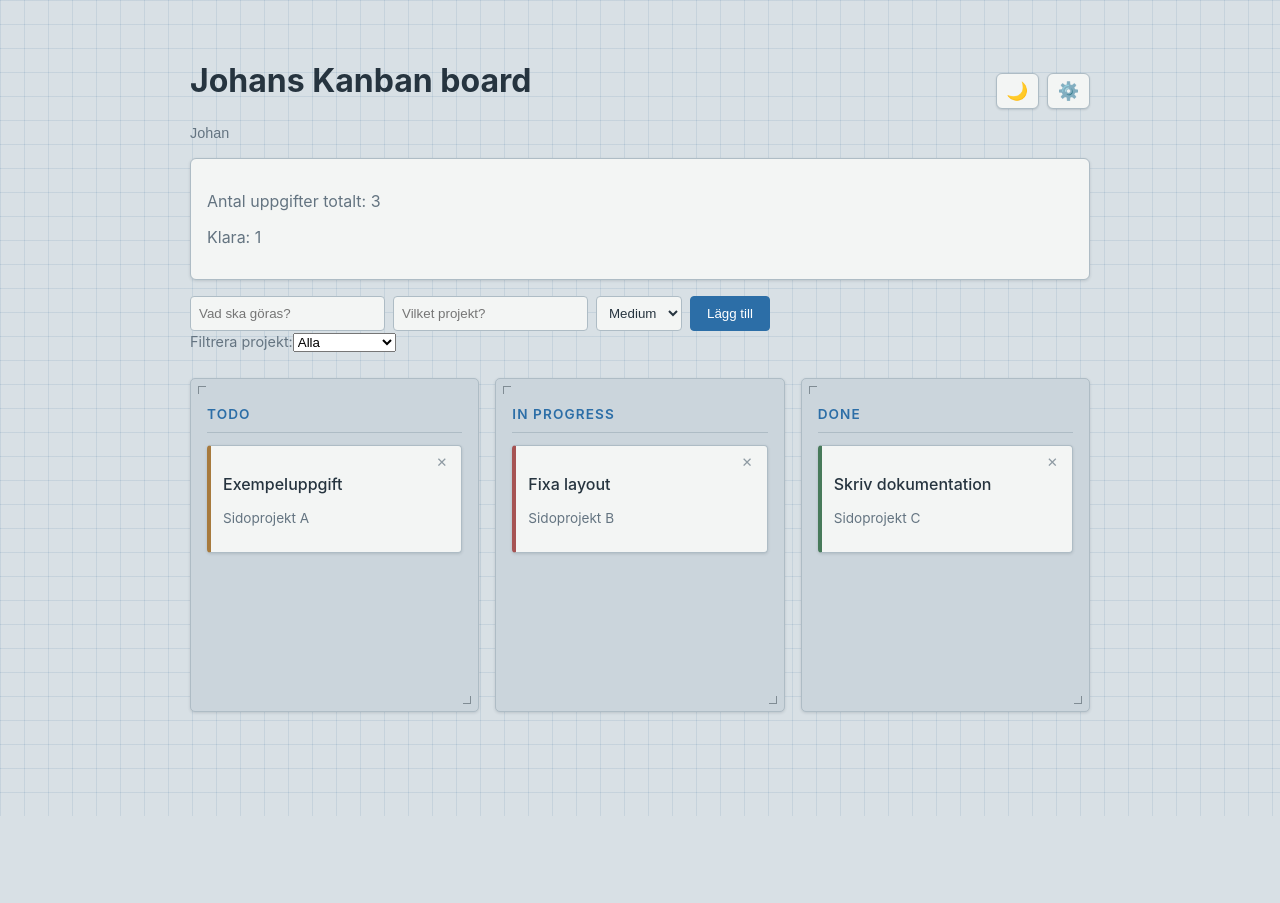
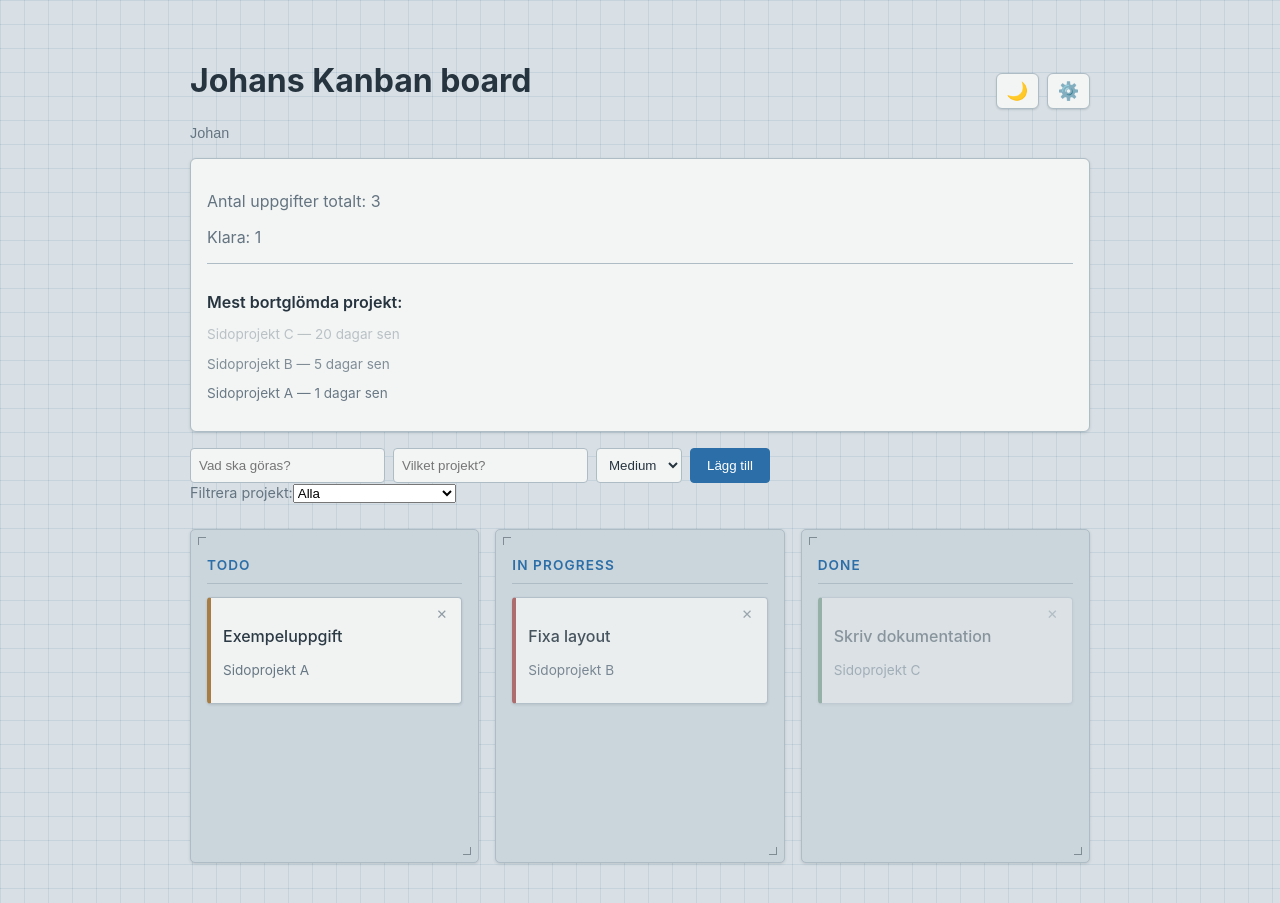
Before and after one commit to gurkvatten/labb2todo, a Vue app: page / in a window 1280 px wide. Both pictures are taken after a click on the button "⚙️". Before the commit the page ends 816 px from the top, so only its background shows below. Built offline with nearby package versions, Linux system fonts and the light colour scheme.

Commit message:
added project staleness function

```diff
--- a/src/App.vue
+++ b/src/App.vue
@@ -1,10 +1,12 @@
 <script setup>
 import { ref, computed, watch, onMounted } from 'vue'
 
+const DAY_MS = 1000 * 60 * 60 * 24
+
 const tasks = ref([
-  { id: 1, title: 'Exempeluppgift', project: 'Sidoprojekt A', status: 'todo', priority: 'medium' },
-  { id: 2, title: 'Fixa layout', project: 'Sidoprojekt B', status: 'in-progress', priority: 'high' },
-  { id: 3, title: 'Skriv dokumentation', project: 'Sidoprojekt C', status: 'done', priority: 'low' },
+  { id: 1, title: 'Exempeluppgift', project: 'Sidoprojekt A', status: 'todo', priority: 'medium', updatedAt: Date.now() - 1 * DAY_MS },
+  { id: 2, title: 'Fixa layout', project: 'Sidoprojekt B', status: 'in-progress', priority: 'high', updatedAt: Date.now() - 5 * DAY_MS },
+  { id: 3, title: 'Skriv dokumentation', project: 'Sidoprojekt C', status: 'done', priority: 'low', updatedAt: Date.now() - 20 * DAY_MS },
 ])
 
 let nextId = 4
@@ -63,6 +65,39 @@ const todoTasks = computed(() => filteredTasks.value.filter(t => t.status === 't
 const inProgressTasks = computed(() => filteredTasks.value.filter(t => t.status === 'in-progress'))
 const doneTasks = computed(() => filteredTasks.value.filter(t => t.status === 'done'))
 
+
+function daysSince(timestamp) {
+  if (!timestamp) return 0
+  return Math.floor((Date.now() - timestamp) / DAY_MS)
+}
+
+function opacityFromDays(days) {
+  return Math.max(0.4, 1 - days * 0.04)
+}
+
+const projectActivity = computed(() => {
+  return uniqueProjects.value
+    .map(project => {
+      const projectTasks = tasks.value.filter(t => t.project === project)
+      const lastUpdated = Math.max(...projectTasks.map(t => t.updatedAt || 0))
+      return { project, days: daysSince(lastUpdated) }
+    })
+    .sort((a, b) => b.days - a.days)
+})
+
+function projectDays(project) {
+  const entry = projectActivity.value.find(p => p.project === project)
+  return entry ? entry.days : 0
+}
+
+function cardStyle(task) {
+  return {
+    borderLeft: '4px solid ' + priorityColor(task.priority),
+    opacity: opacityFromDays(daysSince(task.updatedAt)),
+  }
+}
+
+
 function addTask() {
   if (!newTask.value.title.trim()) return
 
@@ -72,6 +107,7 @@ function addTask() {
     project: newTask.value.project,
     priority: newTask.value.priority,
     status: 'todo',
+    updatedAt: Date.now(),
   })
 
   newTask.value = { title: '', project: '', priority: 'medium' }
@@ -89,6 +125,7 @@ function onDrop(newStatus) {
   const task = tasks.value.find(t => t.id === draggedTaskId.value)
   if (task) {
     task.status = newStatus
+    task.updatedAt = Date.now()
   }
   draggedTaskId.value = null
 }
@@ -116,6 +153,17 @@ function priorityColor(priority) {
     <div v-if="showSettings" class="settings">
       <p>Antal uppgifter totalt: {{ tasks.length }}</p>
       <p>Klara: {{ doneTasks.length }}</p>
+
+      <div class="stale-projects">
+        <p class="stale-heading">Mest bortglömda projekt:</p>
+        <p
+          v-for="item in projectActivity"
+          :key="item.project"
+          :style="{ opacity: opacityFromDays(item.days) }"
+        >
+          {{ item.project }} — {{ item.days }} dagar sen
+        </p>
+      </div>
     </div>
 
     <form class="add-form" @submit.prevent="addTask">
@@ -142,7 +190,9 @@ function priorityColor(priority) {
       <label for="project-select">Filtrera projekt:</label>
       <select id="project-select" v-model="selectedProject">
         <option value="all">Alla</option>
-        <option v-for="project in uniqueProjects" :key="project" :value="project">{{ project }}</option>
+        <option v-for="project in uniqueProjects" :key="project" :value="project">
+          {{ project }} ({{ projectDays(project) }}d sen)
+        </option>
       </select>
     </div>
 
@@ -159,7 +209,7 @@ function priorityColor(priority) {
           class="card"
           draggable="true"
           @dragstart="onDragStart(task.id)"
-          :style="{ borderLeft: '4px solid ' + priorityColor(task.priority) }"
+          :style="cardStyle(task)"
         >
           <p class="title">{{ task.title }}</p>
           <p class="project">{{ task.project }}</p>
@@ -178,7 +228,7 @@ function priorityColor(priority) {
           class="card"
           draggable="true"
           @dragstart="onDragStart(task.id)"
-          :style="{ borderLeft: '4px solid ' + priorityColor(task.priority) }"
+          :style="cardStyle(task)"
         >
           <p class="title">{{ task.title }}</p>
           <p class="project">{{ task.project }}</p>
@@ -197,7 +247,7 @@ function priorityColor(priority) {
           class="card"
           draggable="true"
           @dragstart="onDragStart(task.id)"
-          :style="{ borderLeft: '4px solid ' + priorityColor(task.priority) }"
+          :style="cardStyle(task)"
         >
           <p class="title">{{ task.title }}</p>
           <p class="project">{{ task.project }}</p>
--- a/src/style.css
+++ b/src/style.css
@@ -95,7 +95,9 @@ body {
 }
 
 .project-filter {
- border: none;
+  position: relative;
+  padding: 1rem;
+  border: none;
   background: none;
   color: var(--text-secondary);
   font-size: 0.9rem;
@@ -252,6 +254,22 @@ body {
   color: var(--primary-color);
   border-bottom: 1px solid var(--primary-color);
 }
+.stale-projects {
+  margin-top: 0.75rem;
+  border-top: 1px solid var(--border);
+  padding-top: 0.75rem;
+}
+
+.stale-heading {
+  font-weight: 600;
+  color: var(--text);
+  margin-bottom: 0.4rem;
+}
+
+.stale-projects p:not(.stale-heading) {
+  font-size: 0.85rem;
+  transition: opacity 0.2s ease;
+}
 
 @media (max-width: 768px) {
   .board {
```
